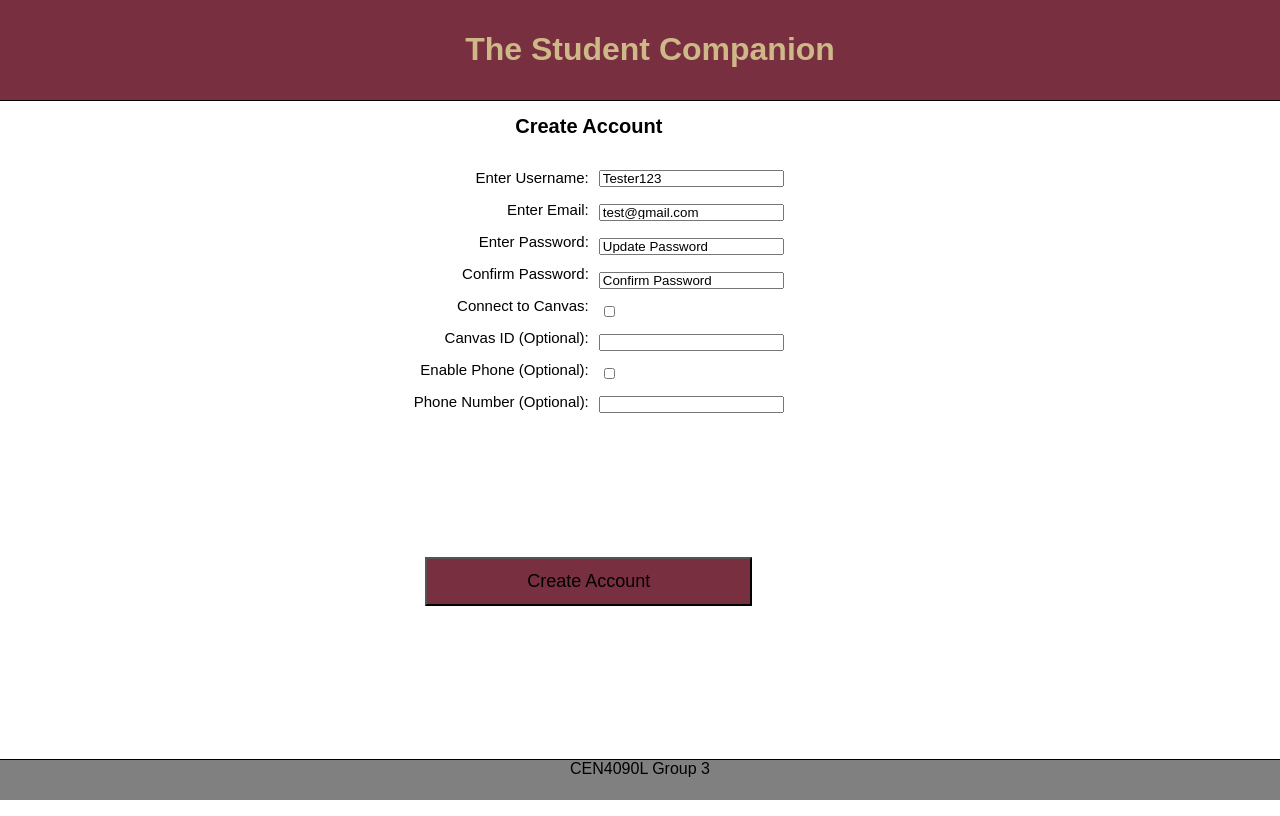
After one commit to ArturoGirona/CanvasCal, a Flask app: page /createAcc in a window 1280 px wide. The commit adds this page. Run offline with Flask 2, Linux system fonts and the light colour scheme.

Commit message:
Formatted Calendar, Added CreateAcc Page, Fixes
Formatted the calendar to fit correctly on the main page. Created a page to create an account and styling. Fixed a few smaller styling errors such as buttons not changing color when intended, and making all pages sign out when sign out option selected.

```diff
--- a/app/routes.py
+++ b/app/routes.py
@@ -57,7 +57,17 @@ def signin():
         return redirect(url_for('index'))
     return render_template('SignInPage.html', title='Sign In', form=form)
 
+@app.route('/createAcc')
+def createAcc():
+    return render_template('CreateAccountPage.html', title='CreateAcc')
+
+
 @app.route('/signout')
 def signout():
     logout_user()
     return redirect(url_for('index'))
+
+
+@app.route('/signin2')
+def signin2():
+    return render_template('SignInPage.html', title="Sign In")
--- a/app/static/MainStyle.css
+++ b/app/static/MainStyle.css
@@ -254,11 +264,28 @@ body{
 	height: 45vh;
 }
 
+
 .sections.settings2{
 	text-align: left;
 	padding-left: 10px;
 	font-size: 15px;
 	width: 44%;
+	height: 45vh;
+}
+
+.sections.create1{
+	text-align: right;
+	padding-left: 0px;
+	font-size: 15px;
+	width: 50%;
+	height: 45vh;
+}
+
+.sections.create2{
+	text-align: left;
+	padding-left: 10px;
+	font-size: 15px;
+	width: 46%;
 	height: 45vh;
 }
 
@@ -270,12 +297,31 @@ body{
 	margin-bottom: 5px;
 }
 
+
+
 .settingsInput{
 	padding-top: 1px;
 	padding-bottom: 1px;
 	height: 12px;
 	margin-top: 4px;
 	margin-bottom: 14px;
+}
+
+/**Create versions are for the createAccountPage specifically**/
+.createP{
+	padding-top: 1px;
+	padding-bottom: 1px;
+	height: 5px;
+	margin-top: 4px;
+	margin-bottom: 4px;
+}
+
+.createInput{
+	padding-top: 1px;
+	padding-bottom: 1px;
+	height: 11px;
+	margin-top: 6px;
+	margin-bottom: 11px;
 }
 
 .updateB{
@@ -288,6 +334,19 @@ body{
 }
 
 .updateB:hover {
+	background-color: #580F20;
+}
+
+.createB{
+	margin-top: 10px;
+	border: 1;
+	font-size: 18px;
+	background-color: #782F40;
+	padding: 12px 100px;
+	transition-duration: .2s;
+}
+
+.createB:hover {
 	background-color: #580F20;
 }
 
--- a/app/templates/AddEvents.html
+++ b/app/templates/AddEvents.html
@@ -20,7 +20,7 @@
 			<a href="{{ url_for('index') }}"">Home</a>
 			<a href="{{ url_for('groups') }}">Groups</a>
 			<a href="{{ url_for('settings') }}">Settings</a>
-			<a href="{{ url_for('signin') }}">Sign Out</a>
+			<a href="{{ url_for('signout') }}">Sign Out</a>
 			</div>
 
 			<div class ="sections setTitle">
--- a/app/templates/AddStudy.html
+++ b/app/templates/AddStudy.html
@@ -20,7 +20,7 @@
 			<a href="{{ url_for('index') }}"">Home</a>
 			<a href="{{ url_for('groups') }}">Groups</a>
 			<a href="{{ url_for('settings') }}">Settings</a>
-			<a href="{{ url_for('signin') }}">Sign Out</a>
+			<a href="{{ url_for('signout') }}">Sign Out</a>
 			</div>
 
 			<div class ="sections setTitle">
--- /dev/null
+++ b/app/templates/CreateAccountPage.html
@@ -0,0 +1,72 @@
+<!DOCTYPE html>
+<html lang="en">
+<head>
+<title>Student Companion</title>
+<link rel="stylesheet" href="{{ url_for('static', filename='MainStyle.css') }}" />
+<script src="MainScript.js"></script>
+</head>
+<body>
+	<div class="workSpace">
+		<div class="header">
+			<h1>The Student Companion</h1>
+		</div>
+
+
+		<div class="headGap"><p></p></div>
+
+		<div class="row">
+			<div class ="sections setTitle">
+				<h4>Create Account</h4>
+				<div class="row">				<!-- Must use a second row tag to nest another inside the big setTitle section-->
+					<div class ="sections create1">
+					<p class="createP">Enter Username:</p>
+					<br>
+					<p class="createP">Enter Email:</p>
+					<br>
+					<p class="createP">Enter Password:</p>
+					<br>
+					<p class="createP">Confirm Password:</p>
+					<br>
+					<p class="createP">Connect to Canvas:</p>
+					<br>
+					<p class="createP">Canvas ID (Optional):</p>
+					<br>
+					<p class="createP">Enable Phone (Optional):</p>
+					<br>
+					<p class="createP">Phone Number (Optional):</p>
+					</div>
+
+
+					<div class ="sections create2">
+					<input type="text" class="createInput" id="setUserName" value="Tester123">
+					<br>
+					<input type="text" class="createInput" id="setEmail" value="test@gmail.com">
+					<br>
+					<input type="text" class="createInput" id="updatePass" value="Update Password">
+					<br>
+					<input type="text" class="createInput" id="confirmPass" value="Confirm Password">
+					<br>
+					<input type="checkbox" class="createInput" id="checkCanvas">
+					<br>
+					<input type="text" class="createInput" id="setCanvas">
+					<br>
+					<input type="checkbox" class="createInput" id="checkPhone">
+					<br>
+					<input type="text" class="createInput" id="setPhone">
+					<br>
+					</div>
+				</div>
+					<br>
+					<form action="{{ url_for('signin') }}">
+						<input type="submit" value="Create Account" class="createB">
+				</form>
+			</div>
+		</div>
+
+		<footer class="footer">
+			CEN4090L Group 3
+		</footer>
+	</div>
+</body>
+
+</html>
--- a/app/templates/GroupsPage.html
+++ b/app/templates/GroupsPage.html
@@ -19,7 +19,7 @@
 			<a href="{{ url_for('index') }}"">Home</a>
 			<a href="{{ url_for('groups') }}">Groups</a>
 			<a href="{{ url_for('settings') }}">Settings</a>
-			<a href="{{ url_for('signin') }}">Sign Out</a>
+			<a href="{{ url_for('signout') }}">Sign Out</a>
 			</div>
 
 			<div class ="sections groups">
--- a/app/templates/SettingsPage.html
+++ b/app/templates/SettingsPage.html
@@ -20,7 +20,7 @@
 			<a href="{{ url_for('index') }}"">Home</a>
 			<a href="{{ url_for('groups') }}">Groups</a>
 			<a href="{{ url_for('settings') }}">Settings</a>
-			<a href="{{ url_for('signin') }}">Sign Out</a>
+			<a href="{{ url_for('signout') }}">Sign Out</a>
 			</div>
 
 			<div class ="sections setTitle">
--- a/app/templates/SignInPage.html
+++ b/app/templates/SignInPage.html
@@ -51,7 +51,10 @@
 					{% endfor %}
 				</p>
 				<p>{{ form.remember_me() }} {{ form.remember_me.label }}</p>
-				<p>{{ form.submit() }}</p>
+				<p>{{ form.submit(class="signinB") }}</p>
+			</form>
+			<form action="{{ url_for('createAcc') }}">
+				<input type="submit" value="Create Account" class="signinB">
 			</form>
 		</div>
 		{% endblock %}
```
Also changed, not shown: other parts of app/static/MainStyle.css (+25 -15 lines), app/templates/MainPage.html (+3 -10 lines), app/templates/calendar.html (+7 -18 lines).
